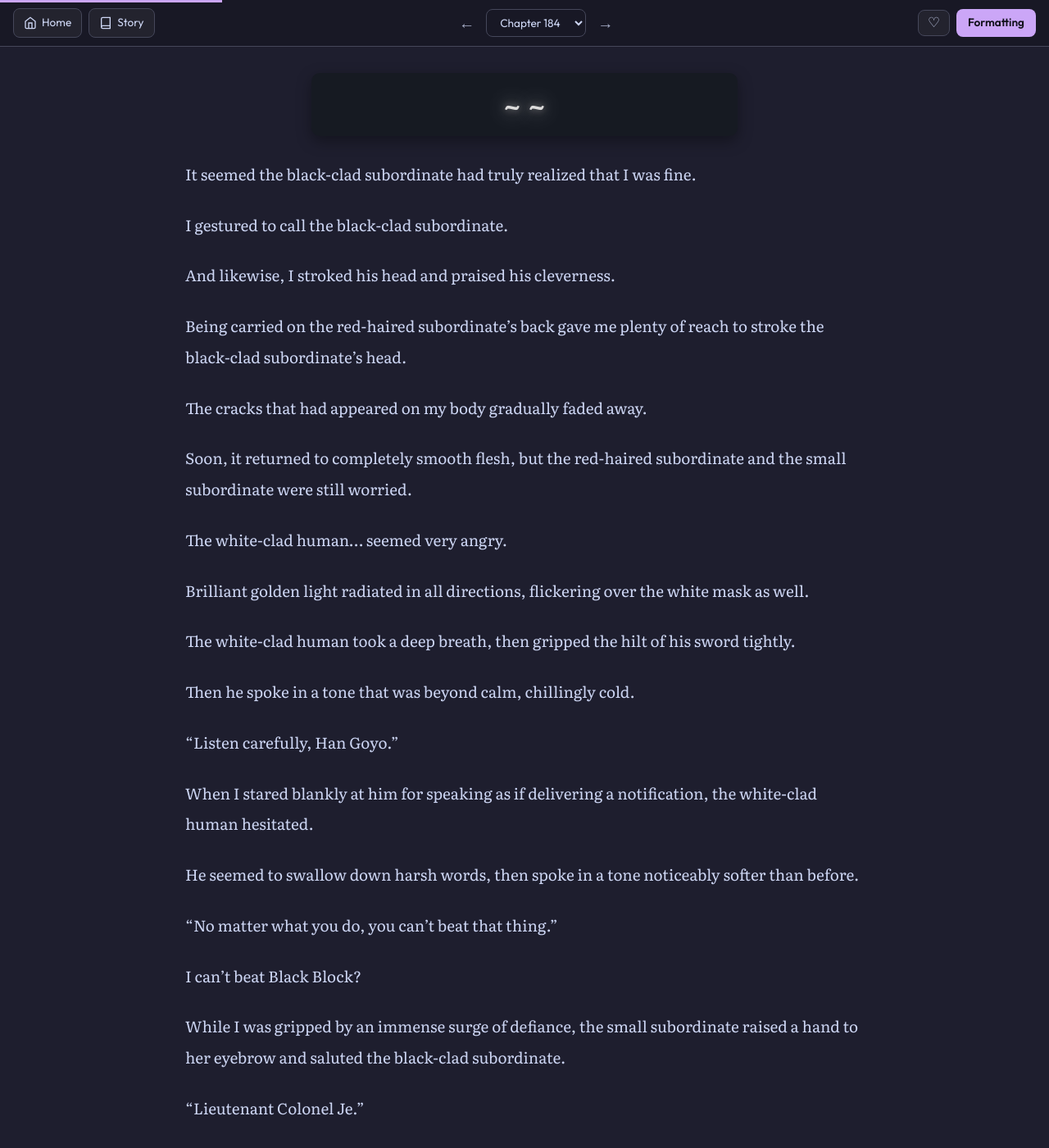
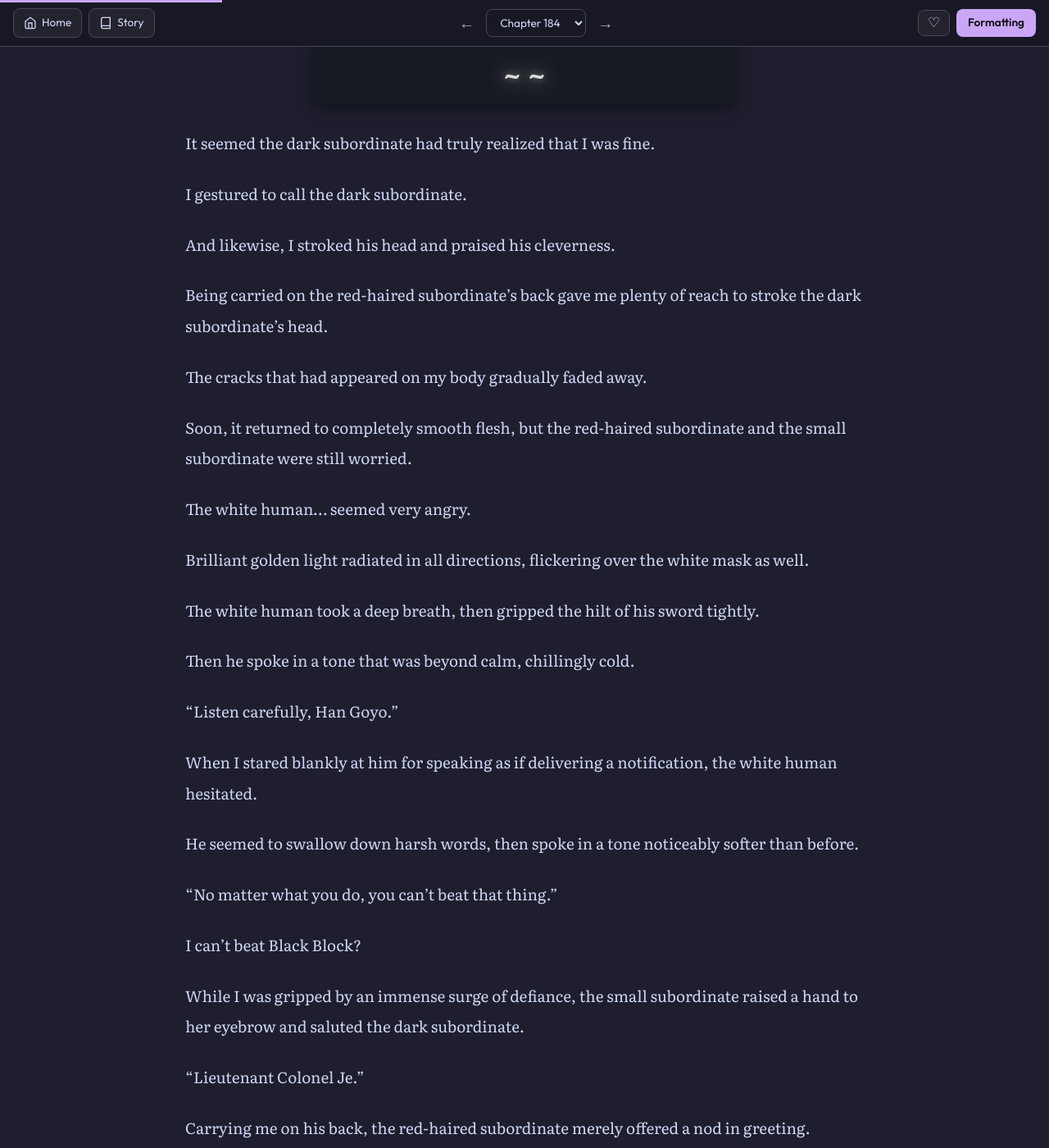
Before and after one commit to soleumn/soleumn.github.io, a Jekyll site: the page built from _chapters/eoshinki/ch184.md, in a window 1280 px wide and 1400 px high, scrolled down 2870 px. Shown: the whole window at 82% size. Built offline with Jekyll 4.4.1, drawn with Linux system fonts in a browser that asks for light colours; some web fonts are replaced; comment, search, counter and statistics services are not loaded; some of the changed text lies outside the part shown.

Commit message:
Update ch184.md

```diff
--- a/_chapters/eoshinki/ch184.md
+++ b/_chapters/eoshinki/ch184.md
@@ -36,11 +36,11 @@ Before me, a white figure and a black figure landed.
 
 Carried on my subordinate's back, I looked at them.
 
-The white-clad human froze on the spot the moment he saw me.
+The white human froze on the spot the moment he saw me.
 
 He scrutinized me thoroughly from head to toe.
 
-After staring persistently at the cracked areas, the white-clad human then turned his gaze toward my subordinates.
+After staring persistently at the cracked areas, the white human then turned his gaze toward my subordinates.
 
 “What the hell are you doing?”
 
@@ -80,7 +80,7 @@ I beckoned to small subordinate. When the small subordinate cautiously approache
 
 While I stroked her head, the small subordinate checked the cracks on me with careful eyes.
 
-And the black-clad subordinate had been examining me without saying a single word until then.
+And the dark subordinate had been examining me without saying a single word until then.
 
 I could continuously feel his gaze from behind the goggles.
 
@@ -90,29 +90,29 @@ After taking time to examine me, the black metal lit up its goggles.
 <div class="goggles"><span>~&nbsp;</span><span>~</span></div>
 
 
-It seemed the black-clad subordinate had truly realized that I was fine.
+It seemed the dark subordinate had truly realized that I was fine.
 
-I gestured to call the black-clad subordinate.
+I gestured to call the dark subordinate.
 
 And likewise, I stroked his head and praised his cleverness.
 
-Being carried on the red-haired subordinate's back gave me plenty of reach to stroke the black-clad subordinate's head.
+Being carried on the red-haired subordinate's back gave me plenty of reach to stroke the dark subordinate's head.
 
 The cracks that had appeared on my body gradually faded away.
 
 Soon, it returned to completely smooth flesh, but the red-haired subordinate and the small subordinate were still worried.
 
-The white-clad human… seemed very angry.
+The white human… seemed very angry.
 
 Brilliant golden light radiated in all directions, flickering over the white mask as well.
 
-The white-clad human took a deep breath, then gripped the hilt of his sword tightly.
+The white human took a deep breath, then gripped the hilt of his sword tightly.
 
 Then he spoke in a tone that was beyond calm, chillingly cold.
 
 “Listen carefully, Han Goyo.”
 
-When I stared blankly at him for speaking as if delivering a notification, the white-clad human hesitated.
+When I stared blankly at him for speaking as if delivering a notification, the white human hesitated.
 
 He seemed to swallow down harsh words, then spoke in a tone noticeably softer than before.
 
@@ -120,13 +120,13 @@ He seemed to swallow down harsh words, then spoke in a tone noticeably softer th
 
 I can't beat Black Block?
 
-While I was gripped by an immense surge of defiance, the small subordinate raised a hand to her eyebrow and saluted the black-clad subordinate.
+While I was gripped by an immense surge of defiance, the small subordinate raised a hand to her eyebrow and saluted the dark subordinate.
 
 “Lieutenant Colonel Je.”
 
 Carrying me on his back, the red-haired subordinate merely offered a nod in greeting.
 
-The black-clad subordinate threw a short question at them.
+The dark subordinate threw a short question at them.
 
 “Did you see it?”
 
@@ -138,17 +138,17 @@ Only after hearing that exchange did I realize what my subordinates had seen.
 
 *‘They saw Black Block.’*
 
-They must have run into him while I was rescuing the black-clad subordinate.
+They must have run into him while I was rescuing the dark subordinate.
 
 I thought they might have seen Black Block obliterate Eyeball Alien.
 
-The black-clad subordinate nodded toward the Tower and spoke.
+The dark subordinate nodded toward the Tower and spoke.
 
 “We have to enter the Tower. If we want to clear the quest, now is our only chance.”
 
 “Lieutenant Colonel Je. If you want to die, die alone.”
 
-No matter how the white-clad human retorted, the black-clad subordinate did not pay the slightest bit of attention.
+No matter how the white human retorted, the dark subordinate did not pay the slightest bit of attention.
 
 He merely continued what he had to say to the other subordinates.
 
@@ -166,7 +166,7 @@ I wanted to give this admirable subordinate some candy.
 
 Just as I was wishing Supernova Pang Pang would come out of my hand again...
 
-The black-clad subordinate called out to the white-clad human.
+The dark subordinate called out to the white human.
 
 “CEO Cha.”
 
@@ -174,13 +174,13 @@ And then asked in a languid voice.
 
 “Are you scared?”
 
-I thought the white-clad human would lose his temper.
+I thought the white human would lose his temper.
 
 Or at least burst into hollow laughter or sneer sarcastically.
 
-Yet for some reason, the white-clad human did not react.
+Yet for some reason, the white human did not react.
 
-The white-clad human looked back at me.
+The white human looked back at me.
 
 “…….”
 
@@ -204,11 +204,11 @@ Just as I was about to peek slightly into my subordinate’s heart, the small su
 
 “I don't want to either, not here.”
 
-The small subordinate gripped her long weapon tightly and looked at the black-clad subordinate.
+The small subordinate gripped her long weapon tightly and looked at the dark subordinate.
 
 “I have never received an order to die.”
 
-The black-clad subordinate was silent for a moment before speaking.
+The dark subordinate was silent for a moment before speaking.
 
 “Alright, then.”
 
@@ -332,7 +332,7 @@ I *peered* into the Tower.
 
 A painful groan leaked out on its own.
 
-The subordinates and the white-clad human, who had been discussing a way to enter inside the Tower, turned to look at me all at once.
+The subordinates and the white human, who had been discussing a way to enter inside the Tower, turned to look at me all at once.
 
 But I couldn't pay attention to them.
 
@@ -358,7 +358,7 @@ In order to make a gap to enter and exit the Tower, new media separate from Blac
   Only on the Young god Channel!!!</strong>
 </div>
 
-Neither my subordinates nor the white-clad human understood the correlation between the broadcast and the Tower, looking puzzled.
+Neither my subordinates nor the white human understood the correlation between the broadcast and the Tower, looking puzzled.
 
 Still, everyone waited nicely without disturbing me.
 
@@ -388,21 +388,21 @@ It was because Cecilia's thoughts had helplessly crossed my mind.
 
 I wanted to give Black Block a bad experience....
 
-"white-clad human."
+"white human."
 
 "...Ha."
 
-The moment I called the white-clad human, a sharp response came back.
+The moment I called the white human, a sharp response came back.
 
-At that, the black-clad subordinate rattled his metallic hands at the insolent human.
+At that, the dark subordinate rattled his metallic hands at the insolent human.
 
-I gestured to the white-clad human, who remained motionless while merely clutching his sword hilt.
+I gestured to the white human, who remained motionless while merely clutching his sword hilt.
 
 "Come here."
 
-Though reluctant, the white-clad human moved his feet and approached in front of the camera.
+Though reluctant, the white human moved his feet and approached in front of the camera.
 
-I grabbed the forearm of the white-clad human, who stood a little distance away, and pulled him tight to my side.
+I grabbed the forearm of the white human, who stood a little distance away, and pulled him tight to my side.
 
 And introduced to aliens of Akasha.
 
```
